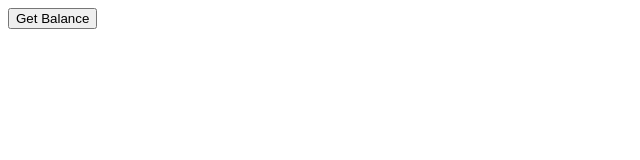
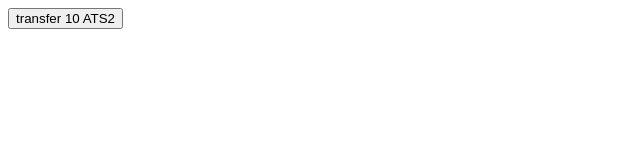
Before and after one commit to mariostani2/mariostani2.github.io, a plain HTML site: page 3rdWebsite.html in a window 1280 px wide. Shown: the full height of the page, 0-640 px from the left. Drawn offline with Linux system fonts and the light colour scheme.

Commit message:
Update 3rdWebsite.html

```diff
--- a/3rdWebsite.html
+++ b/3rdWebsite.html
@@ -3,7 +3,7 @@
     <script src="https://cdn.jsdelivr.net/npm/web3@1.2.6/dist/web3.min.js"></script>
   </head>
   <body>
-    <button onclick="transfer()">Get Balance</button>
+    <button onclick="transfer()">transfer 10 ATS2</button>
     <p id="send"></p>
     <script>
       if (typeof web3 !== 'undefined') {
```
